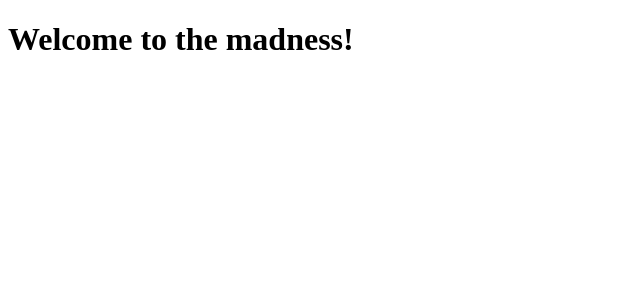
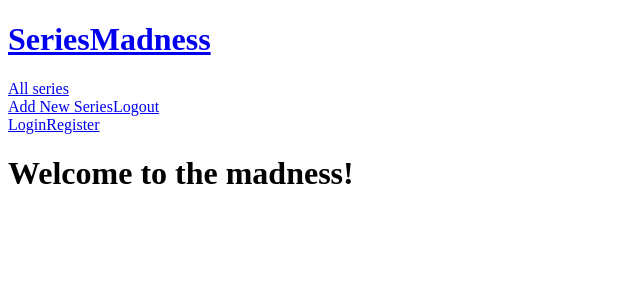
Before and after one commit to VVasilev94/SeriesMadness, a React (Vite) app in the folder client/: page / in a window 1280 px wide. Shown: the top 300 px of the page, without its empty margins (0-640 px from the left). Built offline with nearby package versions, Linux system fonts and the light colour scheme.

Commit message:
implement header component

```diff
--- a/client/src/App.jsx
+++ b/client/src/App.jsx
@@ -1,10 +1,14 @@
+import { Routes, Route } from 'react-router-dom';
+
+import Header from "./components/header/Header"
 
 function App() {
 
   return (
-    <>
+    <div id="main">
+      <Header />
       <h1>Welcome to the madness!</h1>
-    </>
+    </div>
   )
 }
 
--- /dev/null
+++ b/client/src/components/header/Header.jsx
@@ -0,0 +1,21 @@
+import { Link } from "react-router-dom";
+
+export default function Header() {
+    return(
+        <header>
+           <h1><Link to="/">SeriesMadness</Link></h1>
+           <nav>
+            <Link to="#">All series</Link>
+            <div id="user">
+               <Link to="#">Add New Series</Link>
+               <Link to="#">Logout</Link>
+            </div>
+
+            <div id="guest">
+            <Link to="#">Login</Link>
+            <Link to="#">Register</Link>
+            </div>
+           </nav>
+        </header>
+    );
+}
--- a/client/src/main.jsx
+++ b/client/src/main.jsx
@@ -1,10 +1,14 @@
 import React from 'react'
 import ReactDOM from 'react-dom/client'
 import App from './App.jsx'
+import { BrowserRouter } from 'react-router-dom'
+
 
 
 ReactDOM.createRoot(document.getElementById('root')).render(
+<BrowserRouter>
+    <App
 
-    <App />
-
+    />
+ </BrowserRouter>
 )
```
